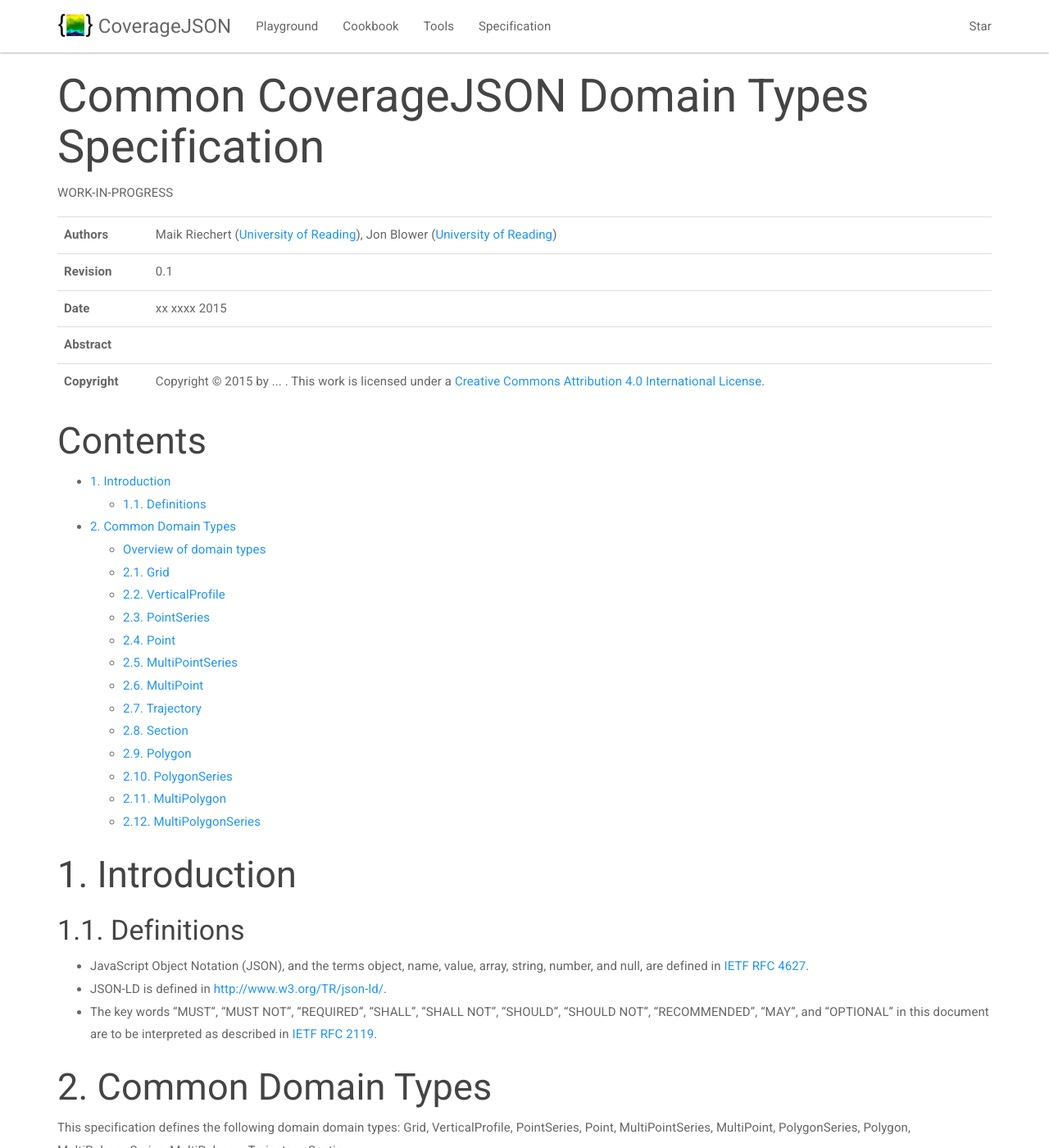
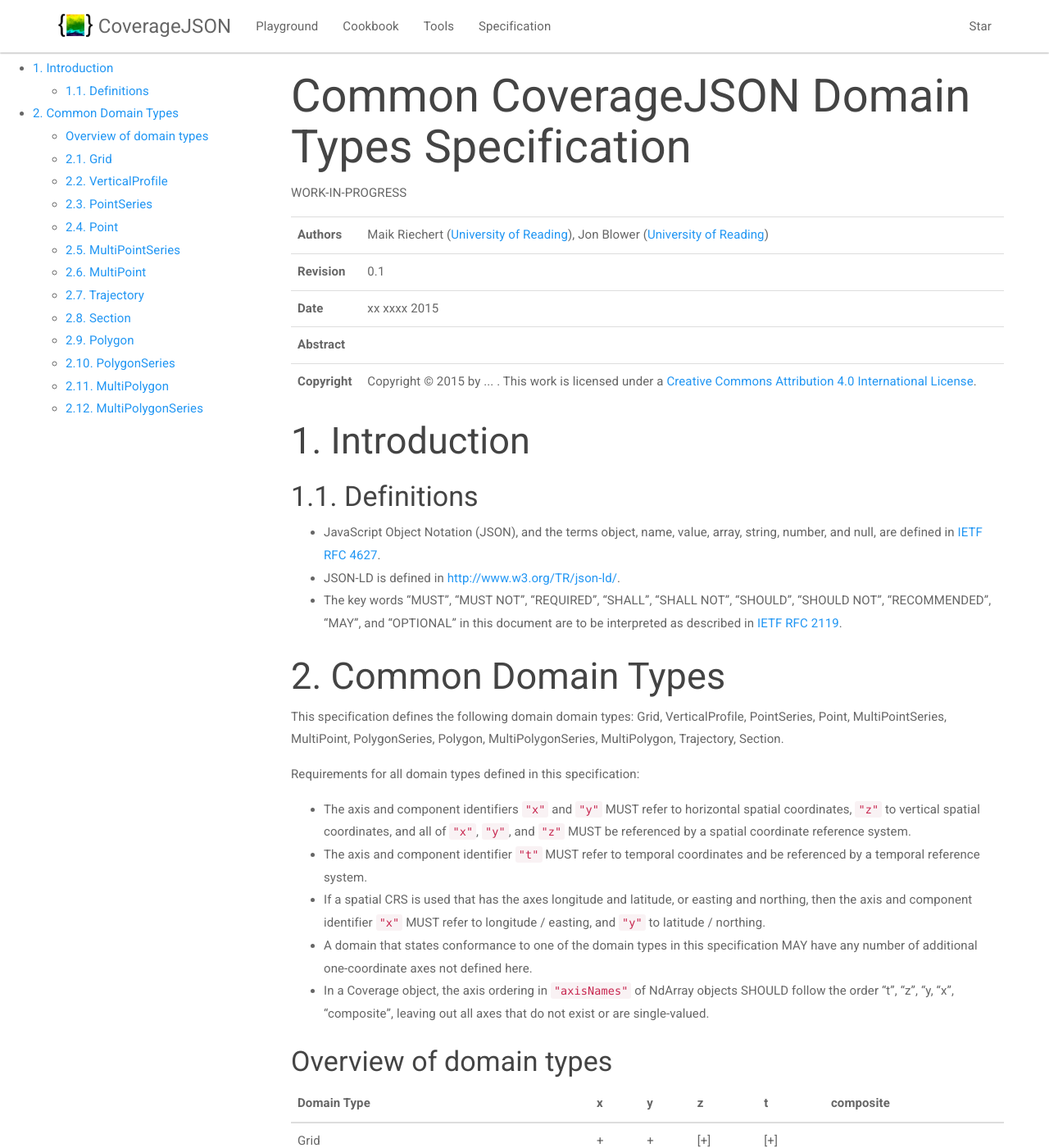
Before and after one commit to covjson/covjson.github.io, a Jekyll site: the page built from domain-types.md, in a window 1280 px wide and 1400 px high. Shown: the whole window at 82% size. Built offline with Jekyll 4.4.1, drawn with Linux system fonts in a browser that asks for light colours; nearby versions of some CDN libraries.

Commit message:
make TOC fixed to left side

```diff
--- a/_layouts/page-with-anchors.html
+++ /dev/null
@@ -1,10 +0,0 @@
----
-layout: default
----
-
-<div class="container">
-    {{ content }}
-</div>
-
-<script src="/js/anchor.min.js"></script>
-<script>anchors.add('h2, h3, h4')</script>
--- /dev/null
+++ b/_layouts/spec.html
@@ -0,0 +1,28 @@
+---
+layout: default
+---
+
+<div class="container spec">
+    {{ content }}
+</div>
+
+<style>
+#markdown-toc {
+  width: 300px;
+  position: fixed;
+  top: 70px;
+  left: 0;
+  bottom: 0;
+  overflow-y: scroll;
+  overflow-x: hidden;
+}
+.spec {
+  padding: 0 0 0 300px;
+}
+#contents {
+  display: none;
+}
+</style>
+
+<script src="/js/anchor.min.js"></script>
+<script>anchors.add('h2, h3, h4')</script>
```
Also changed, not shown: domain-types.md (+2 -2 lines), spec.md (+2 -2 lines).
